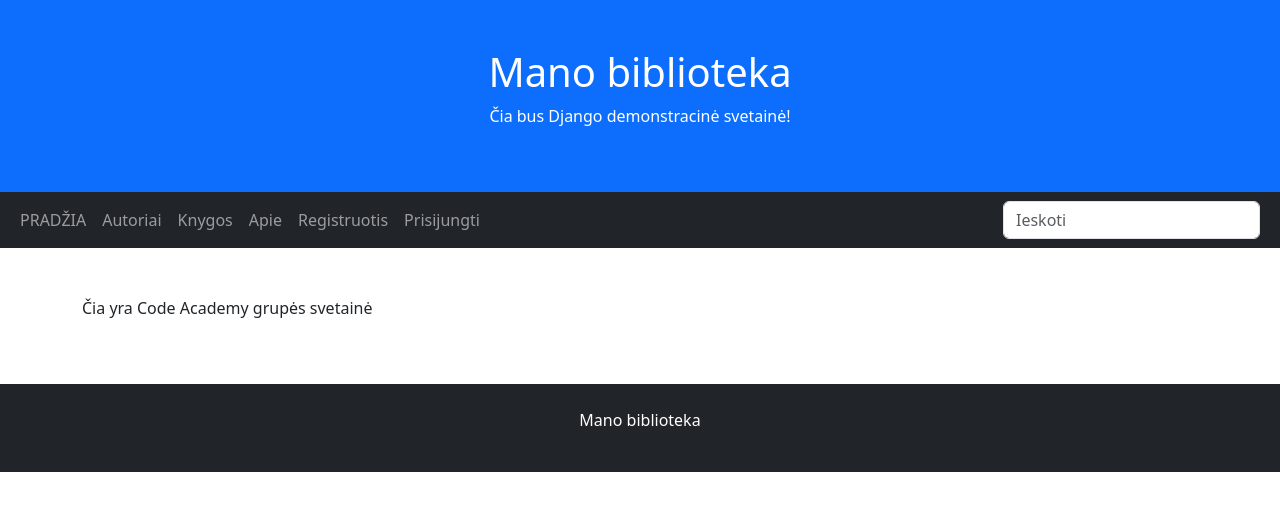
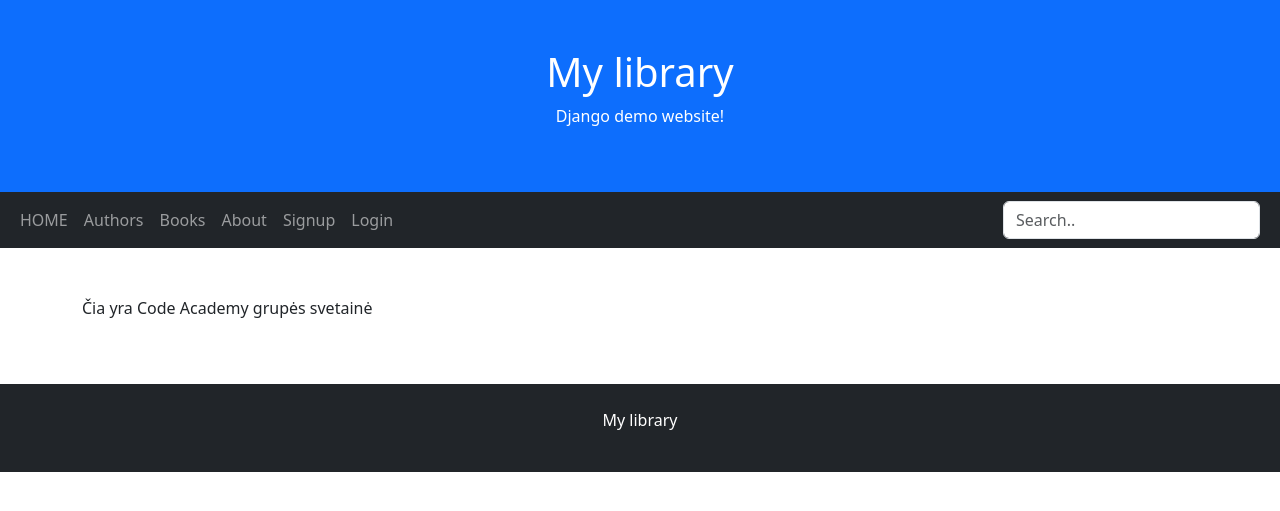
Before and after one commit to marelia-dev/django-library-app, a Django app: page /about/ in a window 1280 px wide. Shown: the top 511 px of the page. Run offline with Django 5.2, Linux system fonts and the light colour scheme.

Commit message:
12: isverstas base.html i LT

```diff
--- a/mysite/library/templates/base.html
+++ b/mysite/library/templates/base.html
@@ -10,10 +10,10 @@
     <link rel="stylesheet" href="{% static 'css/styles.css' %}">
 </head>
 <body>
-
+{% load i18n %}
 <div class="p-5 bg-primary text-white text-center">
-    <h1>Mano biblioteka</h1>
-    <p>Čia bus Django demonstracinė svetainė!</p>
+    <h1>{% trans "My library" %}</h1>
+    <p>{% trans "Django demo website!" %}</p>
 </div>
 
 <nav class="navbar navbar-expand-sm navbar-dark bg-dark">
@@ -24,16 +24,16 @@
         <div class="collapse navbar-collapse" id="mynavbar">
             <ul class="navbar-nav me-auto">
                 <li class="nav-item">
-                    <a class="nav-link" href="{% url 'index' %}">PRADŽIA</a>
+                    <a class="nav-link" href="{% url 'index' %}">{% trans "HOME" %}</a>
                 </li>
                 <li class="nav-item">
-                    <a class="nav-link" href="{% url 'authors' %}">Autoriai</a>
+                    <a class="nav-link" href="{% url 'authors' %}">{% trans "Authors" %}</a>
                 </li>
                 <li class="nav-item">
-                    <a class="nav-link" href="{% url 'books' %}">Knygos</a>
+                    <a class="nav-link" href="{% url 'books' %}">{% trans "Books" %}</a>
                 </li>
                 <li class="nav-item">
-                    <a class="nav-link" href="{% url 'about' %}">Apie</a>
+                    <a class="nav-link" href="{% url 'about' %}">{% trans "About" %}</a>
                 </li>
                 {% if user.is_authenticated %}
                 <li class="nav-item">
@@ -48,30 +48,30 @@
                     </a>
                 </li>
                 <li class="nav-item">
-                    <a class="nav-link" href="{% url 'mybooks' %}">Mano knygos</a>
+                    <a class="nav-link" href="{% url 'mybooks' %}">{% trans "My books" %}</a>
                 </li>
                 {% if user.is_staff %}
                  <li class="nav-item">
-                    <a class="nav-link" href="{% url 'instances' %}">Administravimas</a>
+                    <a class="nav-link" href="{% url 'instances' %}">{% trans "Administration" %}</a>
                 </li>
                 {% endif %}
                 <li class="nav-item">
                     <form method="post" action="{% url 'logout' %}">
                         {% csrf_token %}
-                        <button class="nav-link" type="submit">Atsijungti</button>
+                        <button class="nav-link" type="submit">{% trans "Logout" %}</button>
                     </form>
                 </li>
                 {% else %}
                 <li class="nav-item">
-                    <a class="nav-link" href="{% url 'signup' %}">Registruotis</a>
+                    <a class="nav-link" href="{% url 'signup' %}">{% trans "Signup" %}</a>
                 </li>
                 <li class="nav-item">
-                    <a class="nav-link" href="{% url 'login' %}">Prisijungti</a>
+                    <a class="nav-link" href="{% url 'login' %}">{% trans "Login" %}</a>
                 </li>
                 {% endif %}
                 </ul>
                 <form class="d-flex" action="{% url 'search' %}">
-                    <input class="form-control me-2" type="text" name="query" placeholder="Ieskoti">
+                    <input class="form-control me-2" type="text" name="query" placeholder='{% trans "Search.." %}'>
                 </form>
         </div>
     </div>
@@ -86,7 +86,7 @@
 </div>
 
 <div class="mt-5 p-4 bg-dark text-white text-center">
-    <p>Mano biblioteka</p>
+    <p>{% trans "My library" %}</p>
 </div>
 
 </body>
```
Also changed, not shown: mysite/library/locale/lt/LC_MESSAGES/django.po.
